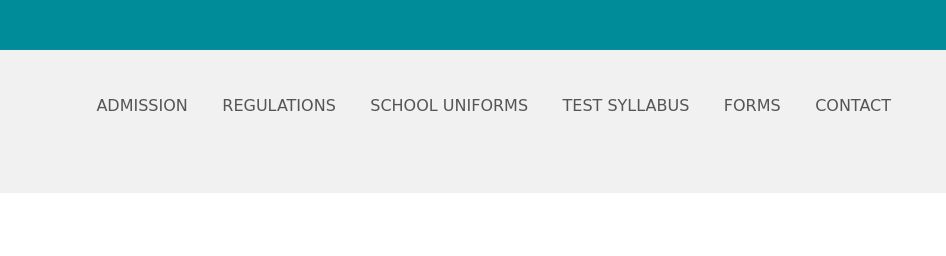
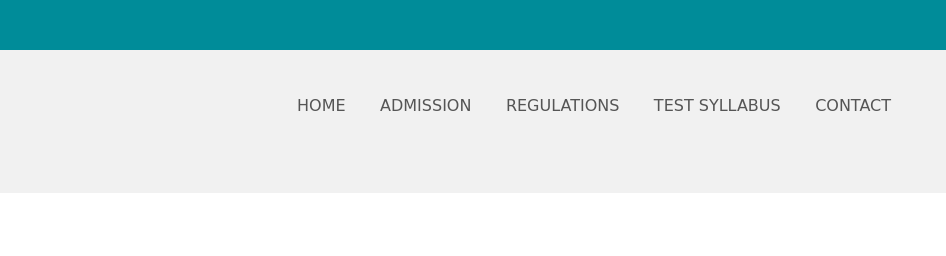
Before and after one commit to SANDEEP-2296/Current-Montessori-School, a plain HTML site: page test.html in a window 1280 px wide. Shown: the top 256 px of the page, 334-1280 px from the left. Drawn offline with nearby package versions, Linux system fonts and the light colour scheme; files whose address does not match are found by name; a web font is replaced by a local one.

Commit message:
Update test.html
Add Home option in header and comment the school uniforms and forms of header.

```diff
--- a/test.html
+++ b/test.html
@@ -69,11 +69,12 @@
                                         <div class="main-menu text-right">
                                             <nav>
                                                 <ul class="navigation-menu">
+						    <li><a href="index.html">Home </a></li>
                                                     <li><a href="admission.html">Admission </a></li>
                                                     <li><a href="regulations.html">Regulations </a></li>
-                                                    <li><a href="uniform.html">School Uniforms </a></li>
+<!--                                                     <li><a href="uniform.html">School Uniforms </a></li> -->
                                                     <li><a href="test.html">Test Syllabus</a></li>
-                                                    <li><a href="forms.html">Forms </a></li>
+<!--                                                     <li><a href="forms.html">Forms </a></li> -->
                                                     <li><a href="contact.html">contact</a></li>
                                                 </ul>
                                             </nav>
```
